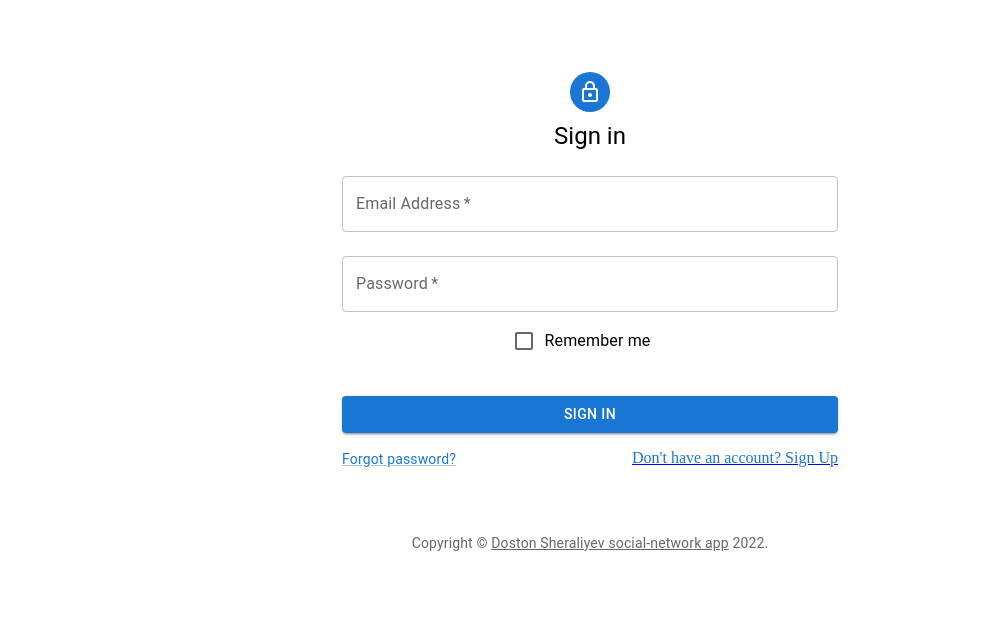
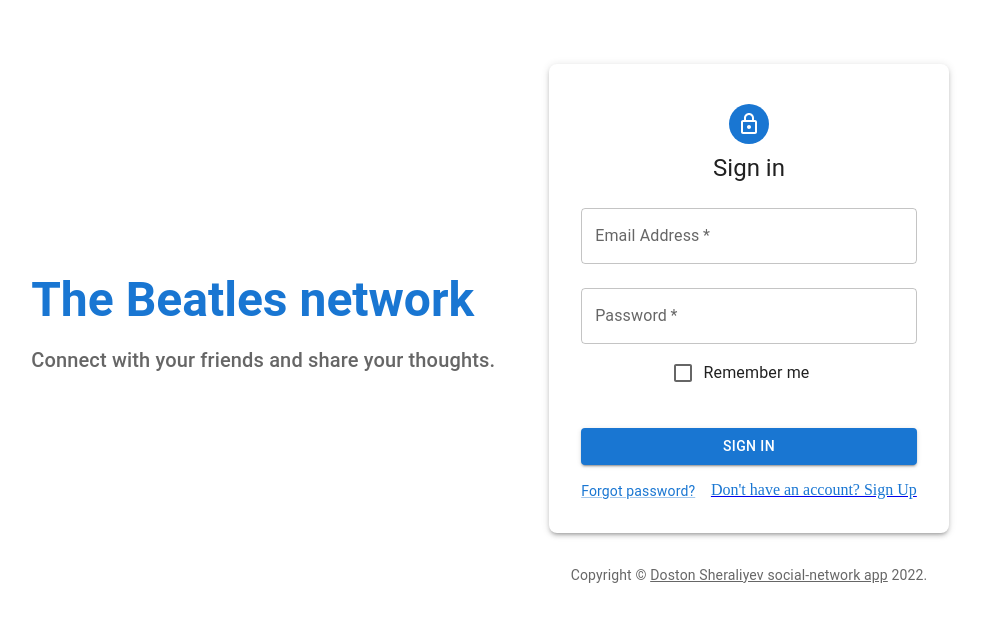
Before and after one commit to Dostonkhuja/clientSN, a React (Create React App) app: page /#/signIn in a window 1280 px wide. Shown: the top 622 px of the page, without its empty margins (44-1026 px from the left). Built offline with nearby package versions, Linux system fonts and the light colour scheme; what redux-socket.io would draw is missing.

Commit message:
Update SignIn.jsx
corrected UI

```diff
--- a/src/Components/SignIn/SignIn.jsx
+++ b/src/Components/SignIn/SignIn.jsx
@@ -1,26 +1,67 @@
 import * as React from 'react';
 import LockOutlinedIcon from '@mui/icons-material/LockOutlined';
-import {Avatar, Box, Grid, Link, Typography} from '@mui/material'
-import SignInForm from "./SignInForm";
-import {Redirect} from "react-router-dom";
-import {useSelector} from "react-redux";
+import { Avatar, Box, Container, Grid, Link, Typography, Paper } from '@mui/material';
+import SignInForm from './SignInForm';
+import { Redirect } from 'react-router-dom';
+import { useSelector } from 'react-redux';
 
 const SignIn = () => {
+    const errorMessage = useSelector(state => state.signIn.errorMessage);
+    const isAuth = useSelector(state => state.signIn.isAuth);
 
-    const errorMessage = useSelector(state => state.signIn.errorMessage)
-    const isAuth = useSelector(state => state.signIn.isAuth)
-
-    if (isAuth){
-        return <Redirect to='/' />
+    if (isAuth) {
+        return <Redirect to="/" />;
     }
 
-    return <Grid item xs={12} component="main" maxWidth="xs">
-                <Box  sx={{pl:25,marginTop: 8, display: 'flex', flexDirection: 'column', alignItems: 'center'}}>
-                    <Avatar sx={{m: 1, bgcolor:'#1976d2'}}> <LockOutlinedIcon/> </Avatar>
-                    <Typography component="h1" variant="h5">Sign in</Typography>
-                    <SignInForm errorMessage={errorMessage}/>
+    return (
+        <Container component="main" maxWidth="lg" sx={{ mt: 8 }}>
+            <Grid container spacing={4} alignItems="center" justifyContent="center">
+
+                {/* Chap qism — Matn */}
+                <Grid item xs={12} md={6}>
+                    <Typography
+                        variant="h3"
+                        sx={{
+                            fontWeight: 700,
+                            color: '#1976d2',
+                            mb: 2,
+                            textAlign: { xs: 'center', md: 'left' }
+                        }}
+                    >
+                        The Beatles network
+                    </Typography>
+
+                    <Typography
+                        variant="h6"
+                        sx={{
+                            color: 'text.secondary',
+                            textAlign: { xs: 'center', md: 'left' }
+                        }}
+                    >
+                        Connect with your friends and share your thoughts.
+                    </Typography>
+                </Grid>
+
+                {/* O‘ng qism — Forma */}
+                <Grid item xs={12} md={5}>
+                    <Paper elevation={3} sx={{ p: 4, borderRadius: 2 }}>
+                        <Box display="flex" flexDirection="column" alignItems="center">
+                            <Avatar sx={{ m: 1, bgcolor: '#1976d2' }}>
+                                <LockOutlinedIcon />
+                            </Avatar>
+                            <Typography component="h1" variant="h5">
+                                Sign in
+                            </Typography>
+                            <SignInForm errorMessage={errorMessage} />
                         </Box>
-                <Typography variant="body2" color="text.secondary" align="center" sx={{mt: 8, mb: 4,pl:25}}>
+                    </Paper>
+
+                    <Typography
+                        variant="body2"
+                        color="text.secondary"
+                        align="center"
+                        sx={{ mt: 4 }}
+                    >
                         {'Copyright © '}
                         <Link color="inherit" href="/">
                             Doston Sheraliyev social-network app
@@ -29,6 +70,10 @@
                         {'.'}
                     </Typography>
                 </Grid>
-}
 
-export default React.memo(SignIn)
+            </Grid>
+        </Container>
+    );
+};
+
+export default React.memo(SignIn);
```
Lines whose indentation alone changed are shown as unchanged.
